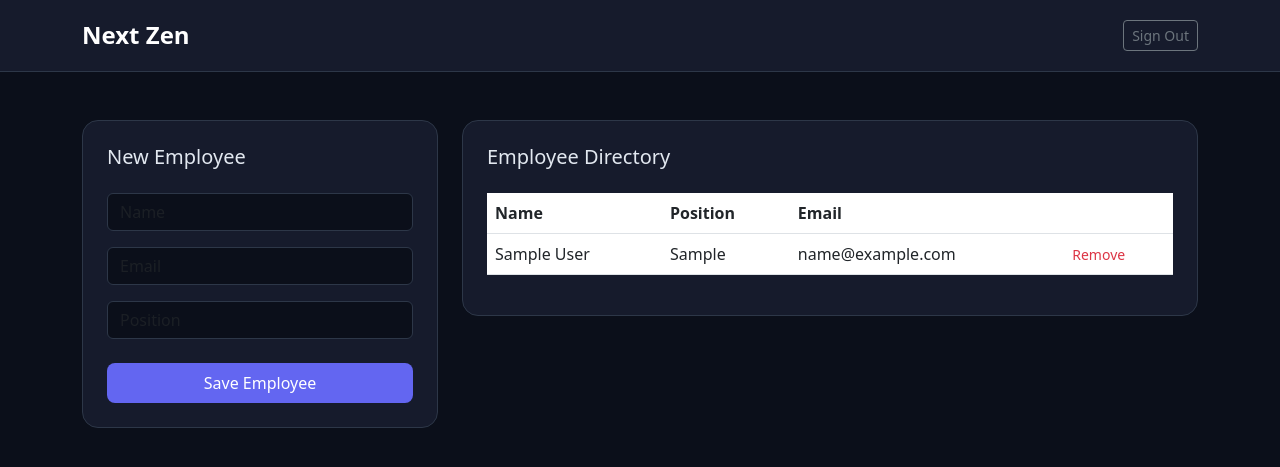
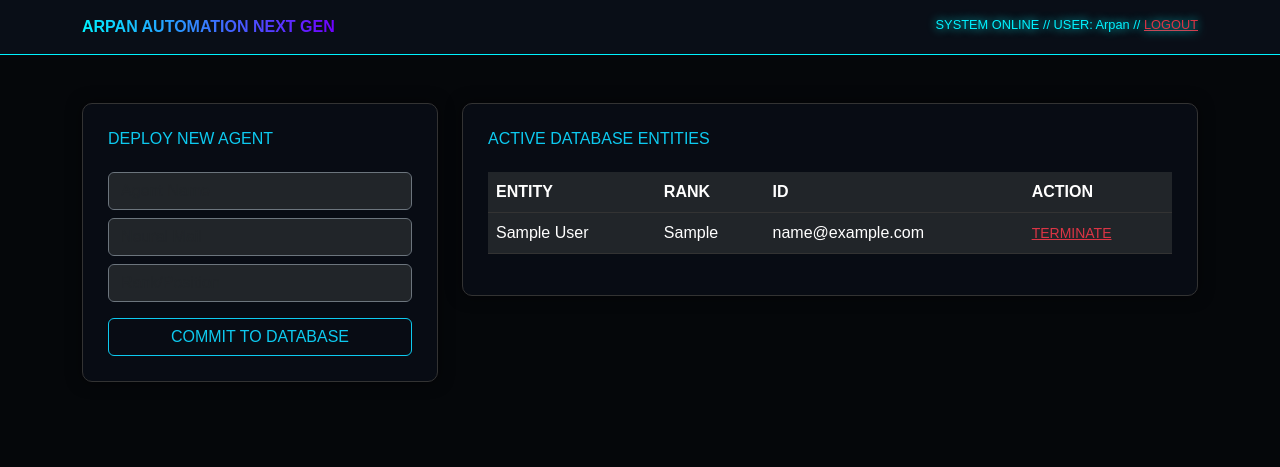
Before and after one commit to Arpan-Automation/my-first-website, a Flask app: page /dashboard in a window 1280 px wide. Shown: the top 467 px of the page. Run offline with Flask 3, Linux system fonts and the light colour scheme; a user stored in the database is signed in; tables that the repository leaves empty hold one stand-in row (values such as "Sample post").

Commit message:
Final Consistent Premium Design

```diff
--- a/app.py
+++ b/app.py
@@ -5,7 +5,7 @@ from werkzeug.security import generate_password_hash, check_password_hash
 
 base_dir = os.path.abspath(os.path.dirname(__file__))
 app = Flask(__name__, template_folder='templates')
-app.config['SECRET_KEY'] = 'ultimate-zen-2026'
+app.config['SECRET_KEY'] = 'next-gen-cyber-2059'
 app.config['SQLALCHEMY_DATABASE_URI'] = 'sqlite:///' + os.path.join(base_dir, 'users.db')
 app.config['SQLALCHEMY_TRACK_MODIFICATIONS'] = False
 
@@ -33,14 +33,12 @@ def home():
 @app.route('/signup', methods=['GET', 'POST'])
 def signup():
     if request.method == 'POST':
-        hashed_pwd = generate_password_hash(request.form['password'])
-        new_user = User(username=request.form['username'], password=hashed_pwd)
+        hashed = generate_password_hash(request.form['password'])
+        new_user = User(username=request.form['username'], password=hashed)
         try:
-            db.session.add(new_user)
-            db.session.commit()
-            flash('Success! Account created.', 'success')
+            db.session.add(new_user); db.session.commit()
             return redirect(url_for('home'))
-        except: flash('Error: User exists.', 'danger')
+        except: return "User already exists!"
     return render_template('signup.html')
 
 @app.route('/login', methods=['POST'])
@@ -49,8 +47,7 @@ def login():
     if user and check_password_hash(user.password, request.form['password']):
         session['user'] = user.username
         return redirect(url_for('dashboard'))
-    flash('Invalid credentials!', 'danger')
-    return redirect(url_for('home'))
+    return "Invalid Credentials"
 
 @app.route('/dashboard')
 def dashboard():
@@ -62,22 +59,18 @@ def dashboard():
 def add_employee():
     if 'user' in session:
         new_emp = Employee(name=request.form['name'], email=request.form['email'], position=request.form['position'])
-        db.session.add(new_emp)
-        db.session.commit()
+        db.session.add(new_emp); db.session.commit()
     return redirect(url_for('dashboard'))
 
 @app.route('/delete/<int:id>')
 def delete(id):
     if 'user' in session:
-        emp = Employee.query.get(id)
-        db.session.delete(emp)
-        db.session.commit()
+        emp = Employee.query.get(id); db.session.delete(emp); db.session.commit()
     return redirect(url_for('dashboard'))
 
 @app.route('/logout')
 def logout():
-    session.pop('user', None)
-    return redirect(url_for('home'))
+    session.pop('user', None); return redirect(url_for('home'))
 
 if __name__ == '__main__':
     app.run(debug=True)
--- a/templates/dashboard.html
+++ b/templates/dashboard.html
@@ -1,44 +1,44 @@
 <!DOCTYPE html>
 <html lang="en">
 <head>
-    <meta charset="UTF-8"><title>Dashboard</title>
+    <meta charset="UTF-8"><title>Dashboard | Next Gen</title>
     <link href="https://cdn.jsdelivr.net/npm/bootstrap@5.3.0/dist/css/bootstrap.min.css" rel="stylesheet">
     <style>
-        body { background: #0b0f1a; color: #e2e8f0; }
-        .navbar { background: #161b2c; border-bottom: 1px solid #2d3748; padding: 20px 0; }
-        .card-custom { background: #161b2c; border: 1px solid #2d3748; border-radius: 16px; padding: 24px; }
-        .table { color: #e2e8f0; --bs-table-hover-bg: #1e293b; }
-        .btn-add { background: #6366f1; border: none; color: white; border-radius: 8px; padding: 8px 20px; }
-        .form-control { background: #0b0f1a; border: 1px solid #2d3748; color: white; }
+        body { background: #05070a; color: #fff; font-family: 'Orbitron', sans-serif; }
+        .cyber-nav { background: rgba(10, 15, 25, 0.9); border-bottom: 1px solid #00f2ff; padding: 15px 0; }
+        .cyber-card { background: rgba(10, 15, 25, 0.7); border: 1px solid #333; border-radius: 10px; padding: 25px; box-shadow: 0 0 15px rgba(0,0,0,0.5); }
+        .table { color: #fff; border-color: #333; }
+        .logo-text { font-weight: 900; background: linear-gradient(to right, #00f2ff, #7000ff); -webkit-background-clip: text; -webkit-text-fill-color: transparent; }
+        .status-neon { color: #00f2ff; text-shadow: 0 0 10px #00f2ff; font-size: 0.8rem; }
     </style>
 </head>
 <body>
-    <nav class="navbar mb-5"><div class="container">
-        <span class="h4 fw-bold m-0 text-white">Next Zen</span>
-        <a href="/logout" class="btn btn-outline-secondary btn-sm">Sign Out</a>
+<nav class="cyber-nav mb-5"><div class="container d-flex justify-content-between">
+    <div class="logo-text">ARPAN AUTOMATION NEXT GEN</div>
+    <div class="status-neon">SYSTEM ONLINE // USER: {{ user }} // <a href="/logout" class="text-danger">LOGOUT</a></div>
 </div></nav>
 
 <div class="container"><div class="row">
-        <div class="col-lg-4 mb-4"><div class="card-custom">
-            <h5 class="mb-4">New Employee</h5>
+    <div class="col-md-4 mb-4"><div class="cyber-card">
+        <h6 class="text-info mb-4">DEPLOY NEW AGENT</h6>
         <form action="/add_employee" method="POST">
-                <input type="text" name="name" class="form-control mb-3" placeholder="Name">
-                <input type="email" name="email" class="form-control mb-3" placeholder="Email">
-                <input type="text" name="position" class="form-control mb-4" placeholder="Position">
-                <button class="btn btn-add w-100">Save Employee</button>
+            <input type="text" name="name" class="form-control mb-2 bg-dark text-white border-secondary" placeholder="Agent Name">
+            <input type="email" name="email" class="form-control mb-2 bg-dark text-white border-secondary" placeholder="Neural Mail">
+            <input type="text" name="position" class="form-control mb-3 bg-dark text-white border-secondary" placeholder="Rank/Position">
+            <button class="btn btn-outline-info w-100">COMMIT TO DATABASE</button>
         </form>
     </div></div>
-        <div class="col-lg-8"><div class="card-custom">
-            <h5 class="mb-4">Employee Directory</h5>
-            <div class="table-responsive"><table class="table table-hover">
-                <thead><tr><th>Name</th><th>Position</th><th>Email</th><th></th></tr></thead>
+    <div class="col-md-8"><div class="cyber-card">
+        <h6 class="text-info mb-4">ACTIVE DATABASE ENTITIES</h6>
+        <table class="table table-dark table-hover">
+            <thead><tr><th>ENTITY</th><th>RANK</th><th>ID</th><th>ACTION</th></tr></thead>
             <tbody>
                 {% for emp in employees %}
                 <tr><td>{{emp.name}}</td><td>{{emp.position}}</td><td>{{emp.email}}</td>
-                    <td><a href="/delete/{{emp.id}}" class="text-danger text-decoration-none small">Remove</a></td></tr>
+                <td><a href="/delete/{{emp.id}}" class="text-danger small">TERMINATE</a></td></tr>
                 {% endfor %}
             </tbody>
-            </table></div>
+        </table>
     </div></div>
 </div></div>
 </body>
```
Also changed, not shown: templates/login.html (+15 -15 lines). Lines whose indentation alone changed are shown as unchanged.
